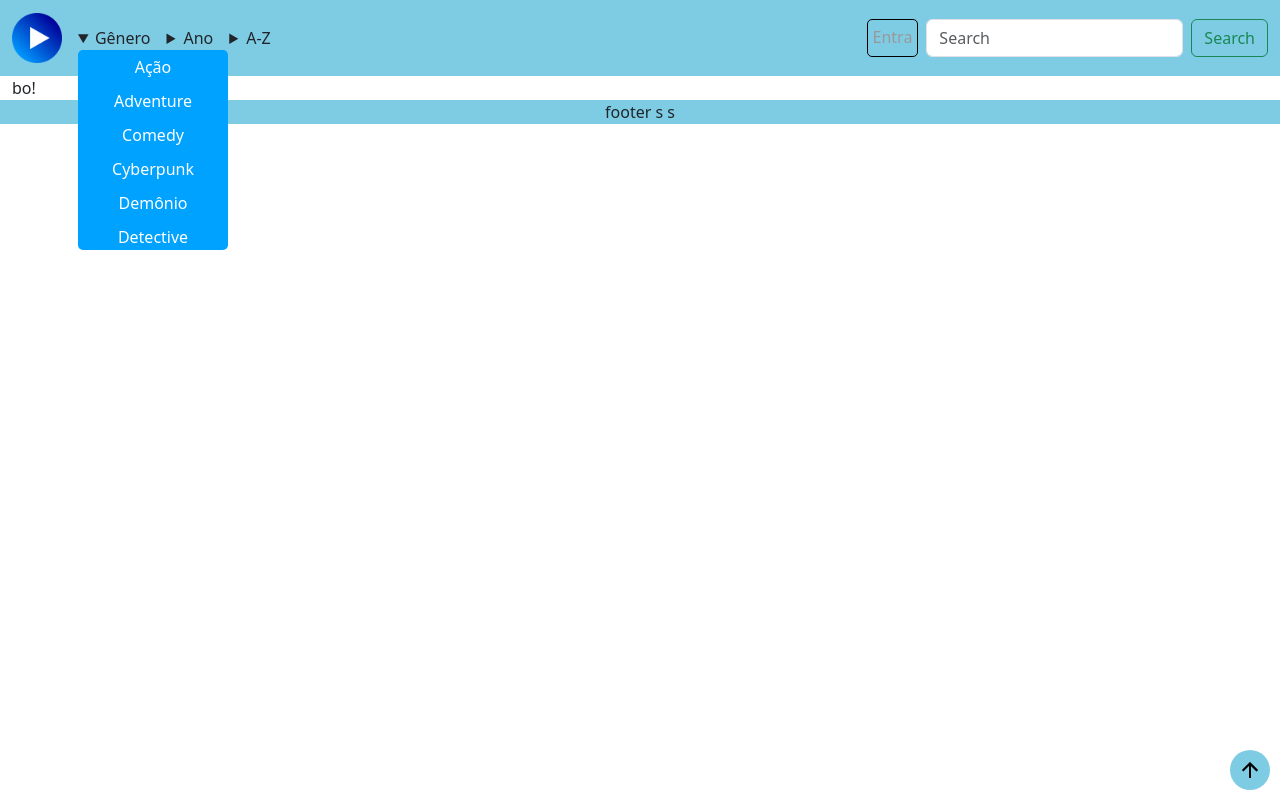
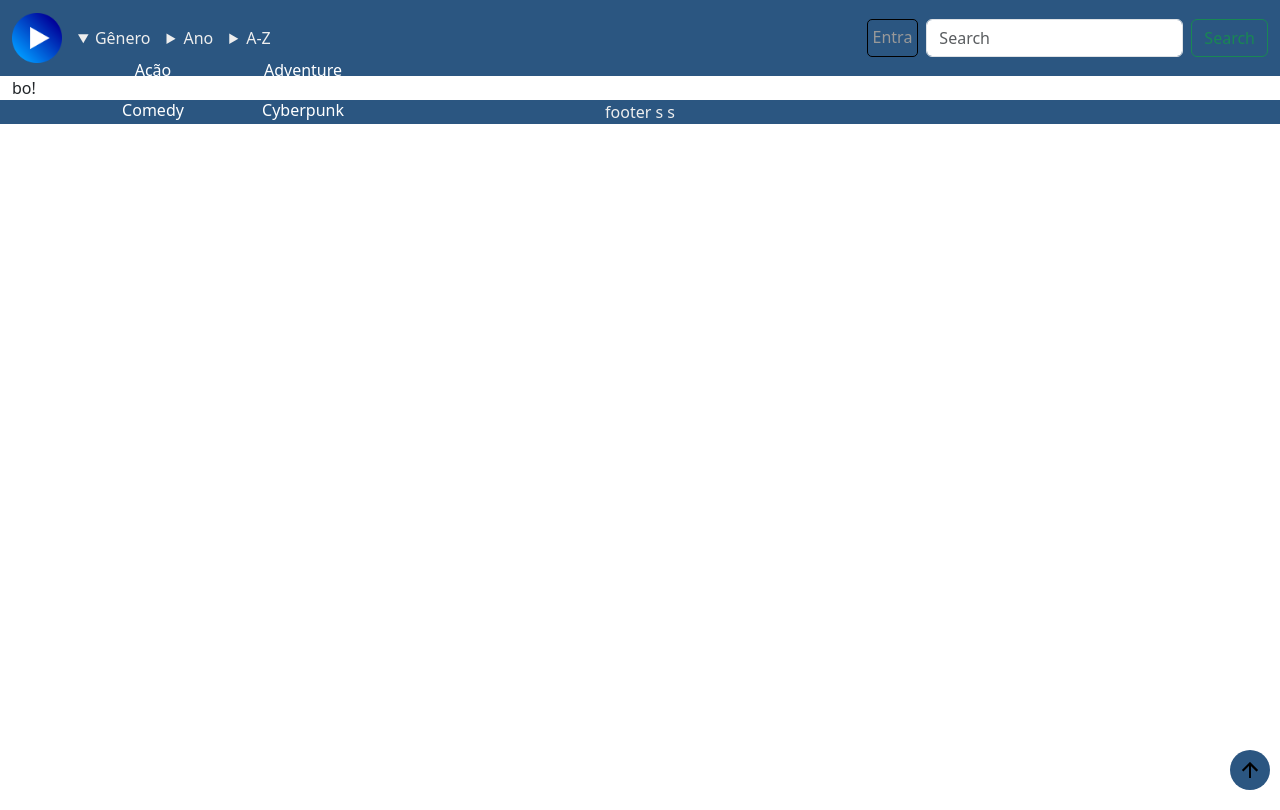
Before and after one commit to luizgustavo101/Stream_play, a website: page index.html in a window 1280 px wide. Both pictures are taken after a click on the heading "Gênero". Drawn offline with nearby package versions, Linux system fonts and the light colour scheme.

Commit message:
Adicionando paleta de cores

```diff
--- a/arquivos/styles/global.css
+++ b/arquivos/styles/global.css
@@ -1,3 +1,12 @@
+:root{
+  --cor-fundo-primaria:#2B5681;
+  --cor-fundo-terciaria:#006BD6;
+  --cor-fundo-quartenaria:#7ecce4;
+  --cor-fundo-quinternaria:#222B33;
+  --cor-primaria:#eeeeee;
+  --cor-secundaria:#313131;
+}
+
 * {
   padding: 0;
   margin: 0;
@@ -11,18 +20,26 @@
   bottom: 10px;
   padding: 8px;
   border-radius: 50%;
-  background-color: rgb(126, 204, 228);
+  background-color: var(--cor-fundo-primaria);
+  transition: .4s;
 }
 
-header {
-  background-color: rgb(126, 204, 228);
+.botao_para_subir:hover{
+  transform: scale(1.1);
+  transform: translateY(-5px);
 }
 
-.details_nav{
+
+header {
+  background-color: var(--cor-fundo-primaria);
+  color: var(--cor-primaria);
+}
+
+.details_nav {
   position: relative;
 }
 
-.list_nav{
+.list_nav {
   all: unset;
   position: absolute;
   list-style-type: none;
@@ -31,43 +48,46 @@ header {
   columns: 3;
   border-radius: 5px;
   overflow: hidden;
-  width: 150px;
+  width: 300px;
   flex-wrap: wrap;
   z-index: 1;
-  height: 200px;
-  overflow:scroll;
+  overflow: scroll;
   scrollbar-width: none;
 }
 
-.li{
-  flex:1 1 150px;
-  background-color: rgb(0, 162, 255);
+.li {
+  flex: 1 1 150px;
+  height: 40px;
+  background-color: var(--cor-fundo-sexternaria);
   color: rgb(255, 255, 255);
   padding: 5px;
-  text-align: center;
+  display: flex;
+  justify-content: center;
+  align-items: center;
+  transition: .15s;
 }
 
-.list_nav li:hover{
-  display: block;
-  background-color: rgb(0, 87, 138);
-
+.list_nav li:hover {
+  background-color: rgb(87, 87, 87);
+  font-size: 1.5rem;
 }
 
-.link_nav{
+.link_nav {
   all: unset;
   padding: 5px;
   color: rgb(153, 153, 153);
   border: 1px solid black;
-  transition: .2s;
+  transition: 0.2s;
   border-radius: 5px;
 }
 
-.link_nav:hover{
+.link_nav:hover {
   background-color: black;
   color: white;
   text-decoration: underline;
 }
 
 footer {
-  background-color: rgb(126, 204, 228);
+  background-color: var(--cor-fundo-primaria);
+  color:var(--cor-primaria);
 }
--- a/index.html
+++ b/index.html
@@ -4,7 +4,8 @@
 <head>
     <meta charset="UTF-8">
     <meta name="viewport" content="width=device-width, initial-scale=1.0">
-    <title>Bootstrap</title>
+    <title>Stream Play</title>
+    <link rel="shortcut icon" href="./arquivos/img/logo.png" type="image/x-icon">
     <link rel="stylesheet" href="./node_modules/bootstrap/dist/css/bootstrap.css">
     <link rel="stylesheet" href="./arquivos/styles/global.css">
     <link rel="stylesheet" href="./arquivos/styles/home_page.css">
```
